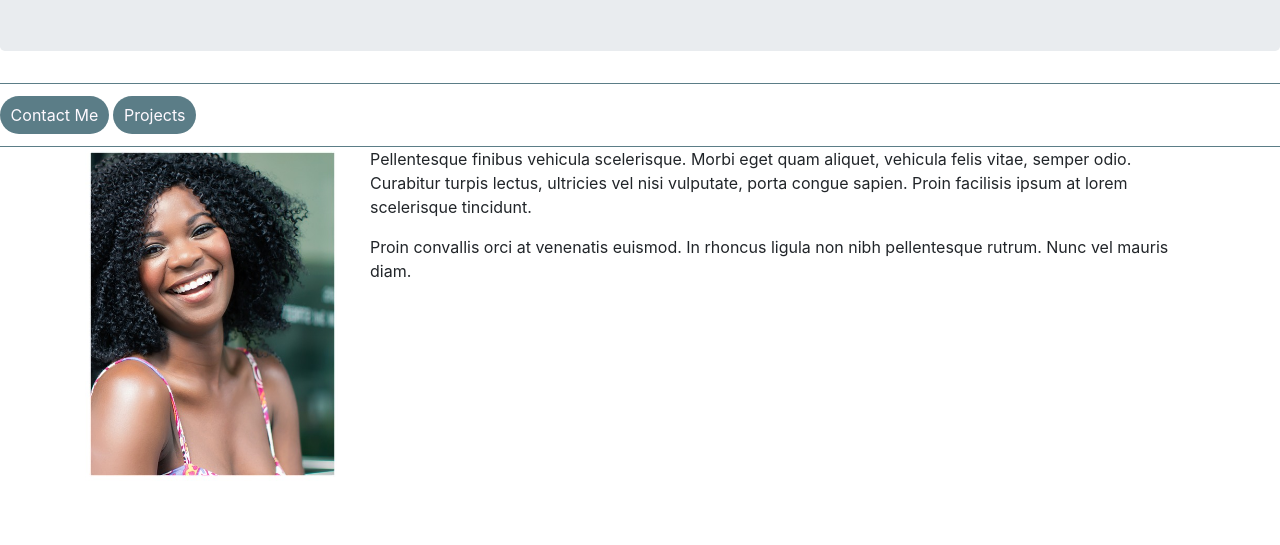
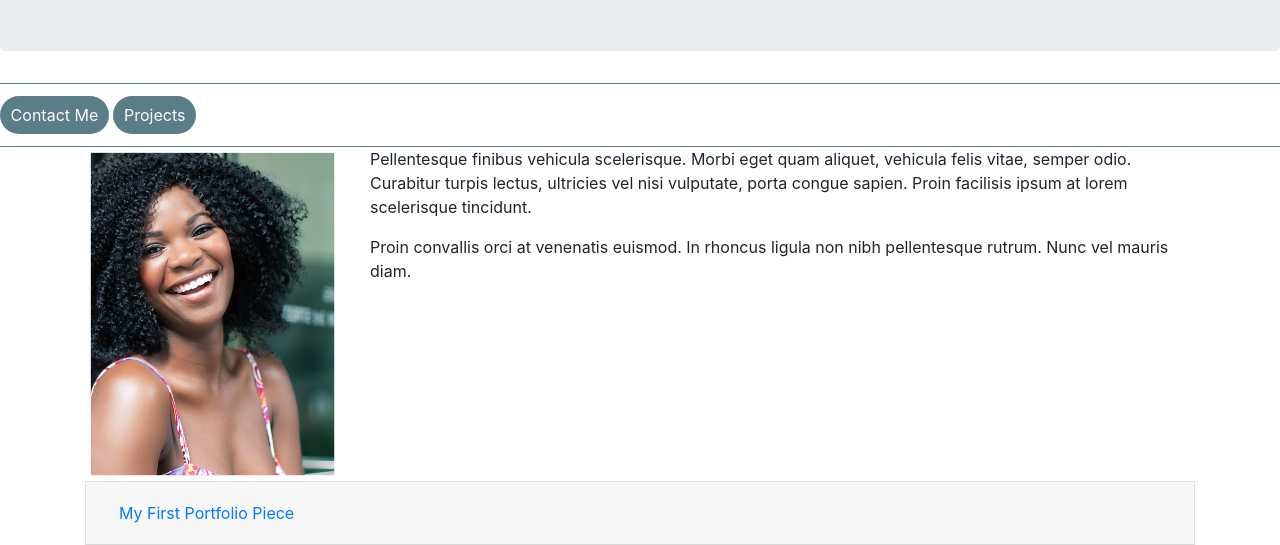
Before and after one commit to mrazick/IntroToWebDevelopment, a plain HTML site: page css/bootstrap-examples.html in a window 1280 px wide. Shown: the part 261-806 px from the top of the page. Drawn offline with nearby package versions, Linux system fonts and the light colour scheme.

Commit message:
jquery accordion

```diff
--- a/css/bootstrap-examples.html
+++ b/css/bootstrap-examples.html
@@ -53,6 +53,23 @@
                     mauris diam.</p>
             </div>
         </div>
+        <div class="accordion" id="accordionExample">
+            <div class="card">
+                <div class="card-header" id="portfolio01">
+                    <h5 class="mb-0">
+                        <button class="btn btn-link" type="button" data-toggle="collapse" data-target="#collapseOne" aria-expanded="false" aria-controls="collapseOne">
+                            My First Portfolio Piece
+                        </button>
+                    </h5>
+                </div>
+                <div id="collapseOne" class="collapse" aria-labelledby="headingOne" data-parent="#accordionExample">
+                    <div class="card-body">
+                      <p><a href="" target="_blank">Name of Website</a></p>
+                      <figure><img src="images/website-1778529.png" alt="Screenshot of home page" /></figure>
+                    </div>
+                  </div>
+            </div>
+      </div>
     </div>
 
     <script src="https://code.jquery.com/jquery-3.3.1.slim.min.js"
```
Also changed, not shown: css/images/website-1778529.png (added).
